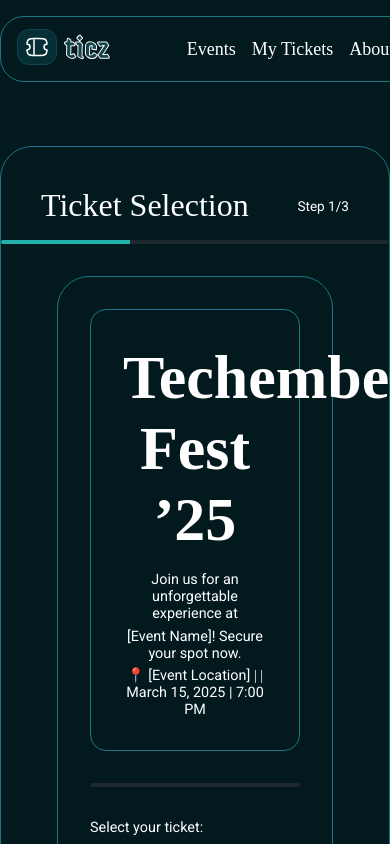
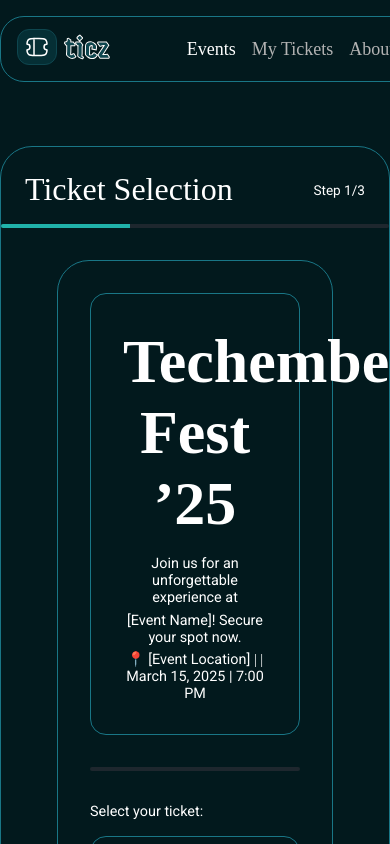
Before and after one commit to MAYOR-001-star/event-ticket-booking, a React (Vite) app: page / in a window 390 px wide. Shown: the top 844 px of the page. Built offline with nearby package versions, Linux system fonts and the light colour scheme; a web font is replaced by a local one.

Commit message:
working on responsive design

```diff
--- a/src/Events.jsx
+++ b/src/Events.jsx
@@ -37,20 +37,20 @@ const Events = () => {
 
     return (
         isEventsOpen && (
-            <div className='h-full border-[#197686] border-1'
-                style={{color: 'white', margin: '4rem auto 0', borderRadius: '2rem', maxWidth: '35.7rem'}}>
+            <div className='h-full border-[#197686] border-1 event'
+                style={{color: 'white', borderRadius: '2rem'}}>
 
                 <div>
-                    <div className='flex justify-between items-center' style={{padding: '2.5rem 2.5rem 0.5rem 2.5rem'}}>
-                        <h1 className='font-normal' style={{fontWeight: '400'}}>Ticket Selection</h1>
+                    <div className='flex justify-between items-center ticket-header'>
+                        <h1 className='font-normal ticket' style={{fontWeight: '400'}}>Ticket Selection</h1>
                         <p className='font-roboto' style={{fontFamily: 'Roboto', fontSize: '0.85rem'}}>Step 1/3</p>
                     </div>
-                    <div className="progress-container" style={{maxWidth: '30rem', margin: '0.5rem auto'}}>
+                    <div className="progress-container">
                         <div className="progress-bar" id="progressBar"></div>
                     </div>
                 </div>
 
-                <div className='border-[#197686] border-1 center-text' style={{borderRadius: '2rem', margin: '2rem 3.5rem', padding: '2rem'}}>
+                <div className='border-[#197686] border-1 center-text first-container' style={{borderRadius: '2rem', margin: '2rem 3.5rem', padding: '2rem'}}>
                     <div className='border-[#197686] border-1' style={{borderRadius: '1rem', marginBottom: '1rem', padding: '2rem'}}>
                         <h2 style={{fontFamily: 'Road Rage, serif', fontSize: '62px', marginBottom: '1rem'}}>Techember Fest ’25</h2>
                         <p style={{fontFamily: 'Roboto', fontSize: '0.9rem'}}>Join us for an unforgettable experience at</p>
@@ -58,7 +58,7 @@ const Events = () => {
                         <p style={{fontFamily: 'Roboto', fontSize: '0.9rem'}}>📍 [Event Location] <span>| |</span> March 15, 2025 | 7:00 PM</p>
                     </div>
 
-                    <div className="progress-container" style={{maxWidth: '37rem', margin: '2rem auto 0 auto'}}></div>
+                    <div className="progress-container1"></div>
 
                     <div>
                         <h2 className='text-left' style={{fontFamily: 'Roboto', fontSize: '0.9rem', margin: '2rem 0 1rem 0', fontWeight: '400'}}>Select your ticket:</h2>
--- a/src/Navbar.jsx
+++ b/src/Navbar.jsx
@@ -1,28 +1,71 @@
-import React from 'react'
-import { useGlobalContext } from './Controllerr'
-import logo from './assets/images/company-logo.svg'
-import arrowLogo from './assets/images/arrow-right.svg'
+import React, { useState, useEffect } from "react";
+import { useGlobalContext } from "./Controllerr";
+import logo from "./assets/images/company-logo.svg";
+import arrowLogo from "./assets/images/arrow-right.svg";
 
 const Navbar = () => {
-    const {openEvents, openAbout, openTicket} = useGlobalContext()
+  const { openEvents, openAbout, openTicket } = useGlobalContext();
+  const [focusedButton, setFocusedButton] = useState("events");
+
+  useEffect(() => {
+    setFocusedButton("events");
+  }, []);
+
+  const handleFocus = (buttonName) => {
+    setFocusedButton(buttonName);
+  };
+
+  const handleBlur = () => {
+    setFocusedButton(null);
+  };
+
   return (
     <div>
-            <div className='border-[#197686] border-1 adjust w-[75rem] flex justify-between items-center mx-auto mt-4'>
+      <div className="border-[#197686] border-1 adjust w-[75rem] flex justify-between items-center mx-auto mt-4">
         <div>
-                    <img src={logo} alt='company-logo'/>
+          <img src={logo} alt="company-logo" />
         </div>
-                <div className='flex justify-between items-center spacer'>
-                    <button onClick={openEvents} className='border-0 bg-transparent text-[18px] text-[#fff]'>Events</button>
-                    <button onClick={openTicket} className='border-0 bg-transparent text-[18px] text-[#fff]'>My Tickets</button>
-                    <button onClick={openAbout} className='border-0 bg-transparent text-[18px] text-[#fff]'>About Projects</button>
+        <div className="flex justify-between items-center spacer nav-btns">
+          <button
+            onClick={openEvents}
+            onFocus={() => handleFocus("events")}
+            onBlur={handleBlur}
+            className={`border-0 bg-transparent text-[18px] ${
+              focusedButton === "events" ? "text-[#fff]" : "text-[#B3B3B3]"
+            }`}
+          >
+            Events
+          </button>
+          <button
+            onClick={openTicket}
+            onFocus={() => handleFocus("tickets")}
+            onBlur={handleBlur}
+            className={`border-0 bg-transparent text-[18px] ${
+              focusedButton === "tickets" ? "text-[#fff]" : "text-[#B3B3B3]"
+            }`}
+          >
+            My Tickets
+          </button>
+          <button
+            onClick={openAbout}
+            onFocus={() => handleFocus("about")}
+            onBlur={handleBlur}
+            className={`border-0 bg-transparent text-[18px] ${
+              focusedButton === "about" ? "text-[#fff]" : "text-[#B3B3B3]"
+            }`}
+          >
+            About Projects
+          </button>
         </div>
-                <div className='flex justify-between items-center spacer-1 bg-red-500 rounded'>
-                    <button className='text-[#0A0C11] border-0 bg-transparent text-[18px]'>My Tickets</button>
-                    <img src={arrowLogo} alt='tickets-right-arrow'/>
+        <div className="flex justify-between items-center spacer-1 bg-red-500 rounded">
+          <button className="text-[#0A0C11] border-0 bg-transparent text-[18px]">
+            My Tickets
+          </button>
+          <img src={arrowLogo} alt="tickets-right-arrow" />
         </div>
       </div>
     </div>
-    )
-}
+  );
+};
 
-export default Navbar
+export default Navbar;
--- a/src/index.css
+++ b/src/index.css
@@ -42,7 +42,21 @@
   background-color: #1e272e;
   border-radius: 5px;
   overflow: hidden;
+  max-width: 30rem;
+  margin: 0.5rem auto;
 }
+
+.progress-container1 {
+  width: 100%;
+  height: 4px;
+  background-color: #1e272e;
+  border-radius: 5px;
+  overflow: hidden;
+  max-width: 37rem;
+  margin: 2rem auto 0 auto;
+}
+
+
 
 .progress-bar {
   width: 33.3%;
@@ -272,3 +286,51 @@ box2 {
       #0000 100%,#000 calc(100% + 1px)) calc(var(--r)*(sin(var(--a)) - 1)) 0 no-repeat,
     linear-gradient(#000 calc(var(--p) - var(--_d)),#0000 0 calc(var(--p) + var(--_d)),#000 0);
 }
+
+
+.adjust{
+  max-width: 40rem;
+  padding: 0.75rem 1rem;
+  border-radius: 1.5rem;
+}
+
+.ticket-header{
+  display: flex;
+  justify-content: space-between;
+  align-items: center;
+  padding: 1.5rem 1.5rem 0.5rem;
+}
+
+.event{
+  max-width: 35.7rem;
+  margin: 4rem auto 0px;
+}
+
+@media (max-width: 376px) {
+  .nav-btns{
+    display: none;
+  }
+  .adjust{
+    max-width: 17rem;
+  }
+  .event{
+    max-width: 18rem;
+    margin: 2rem auto 0px;
+  }
+  .ticket-header{
+    flex-direction: column;
+    align-items: flex-start;
+    gap: 0.5rem;
+    padding: 1.5rem 1.5rem 0.5rem;
+  }
+  .ticket{
+    font-size: 1.5rem;
+  }
+  .progress-container{
+    max-width: 15rem;
+    margin: 0rem auto;
+  }
+  .first-container{
+    margin: 2rem 1rem;
+  }
+}
```
Lines whose indentation alone changed are shown as unchanged.
